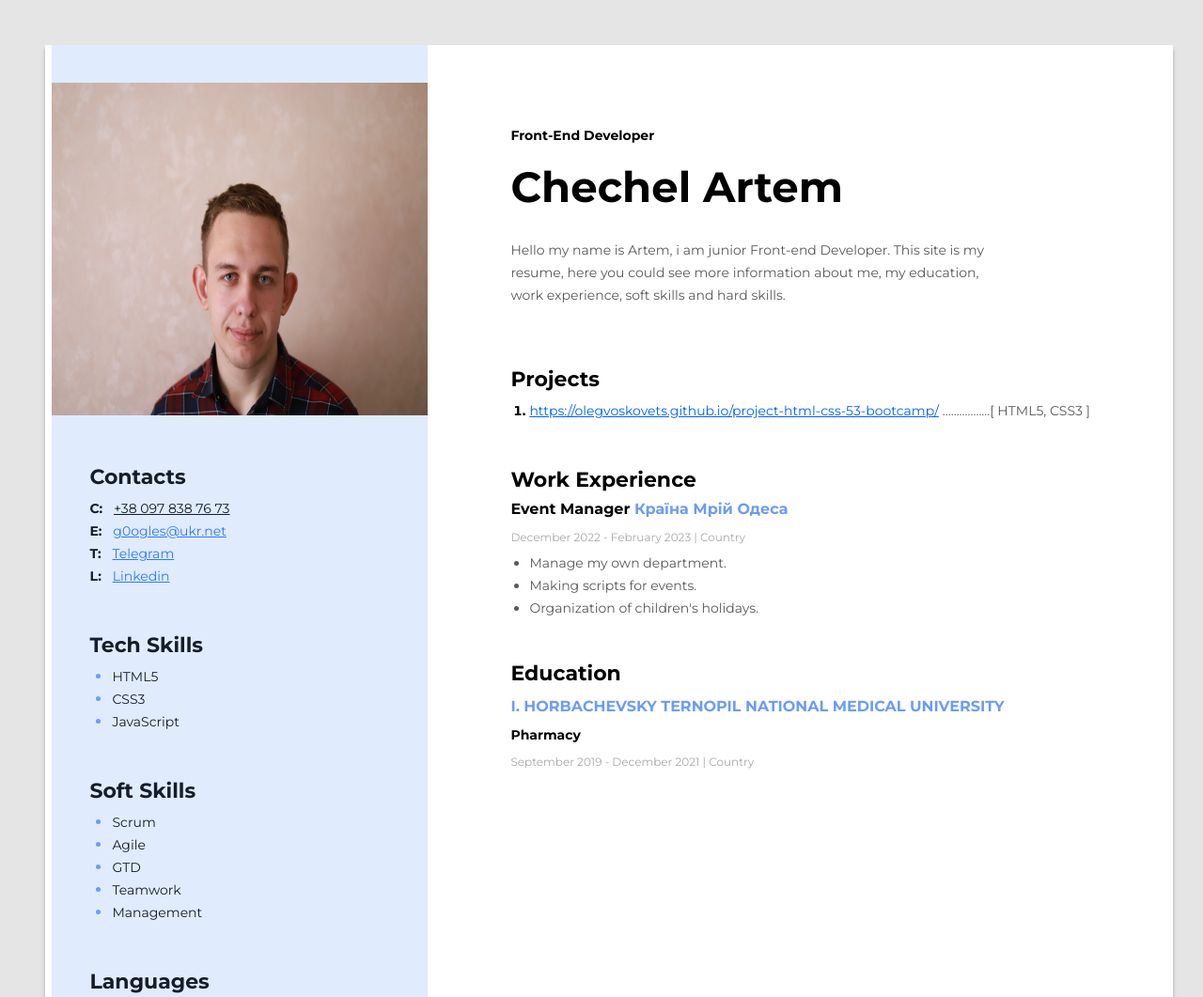
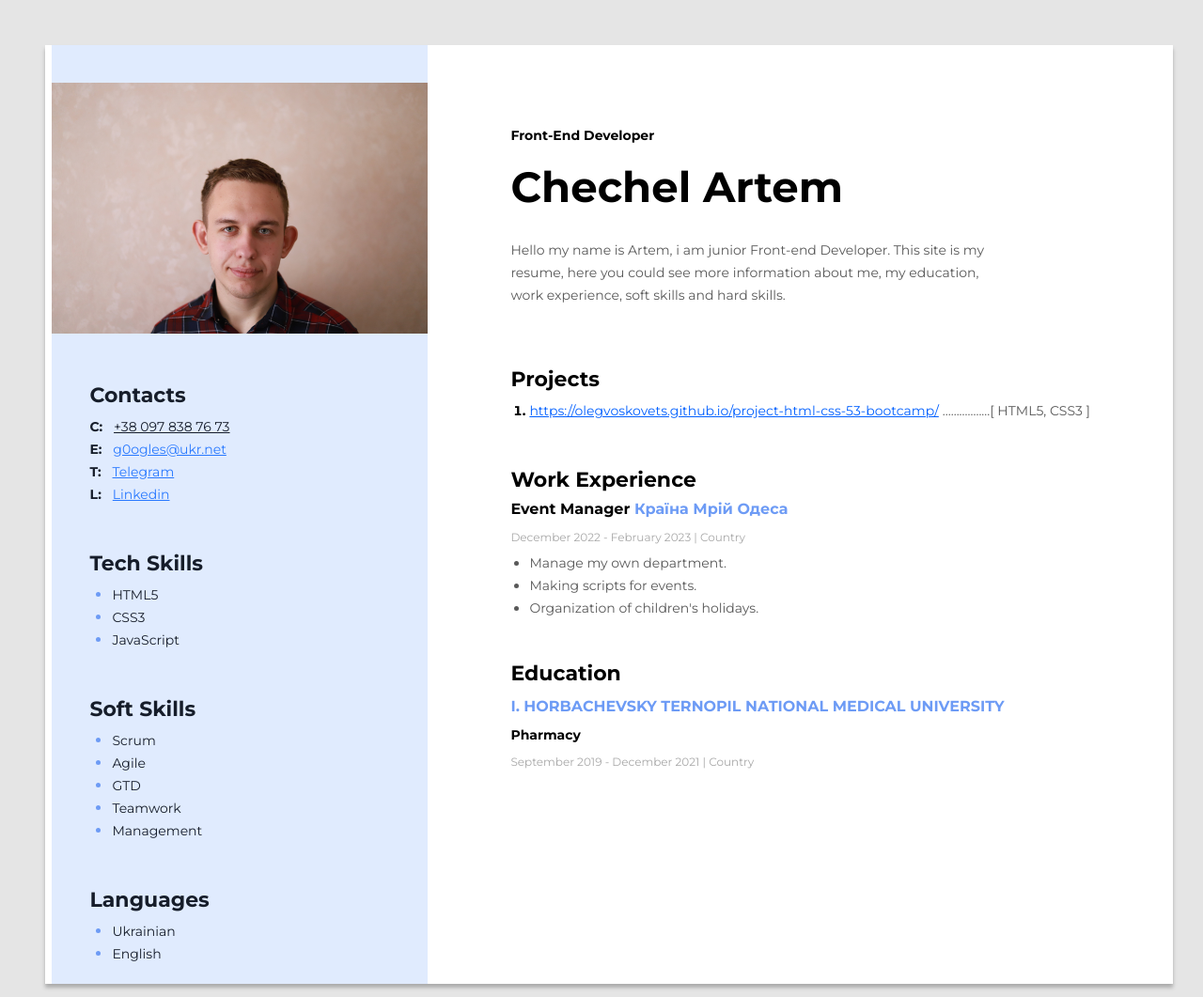
Before and after one commit to GarfieldKEK/Resume, a plain HTML site: page index.html in a window 1280 px wide. Shown: the top 1061 px of the page at 94% size. Drawn offline with Linux system fonts and the light colour scheme.

Commit message:
Update styles.css

```diff
--- a/css/styles.css
+++ b/css/styles.css
@@ -169,7 +169,7 @@ margin-top: 12px;
 .my-photo {
   margin-top: 40px;
   width: 400px;
-  height: 354px;
+
 }
 .soft-skills-container,
 .contacts-container,
```
